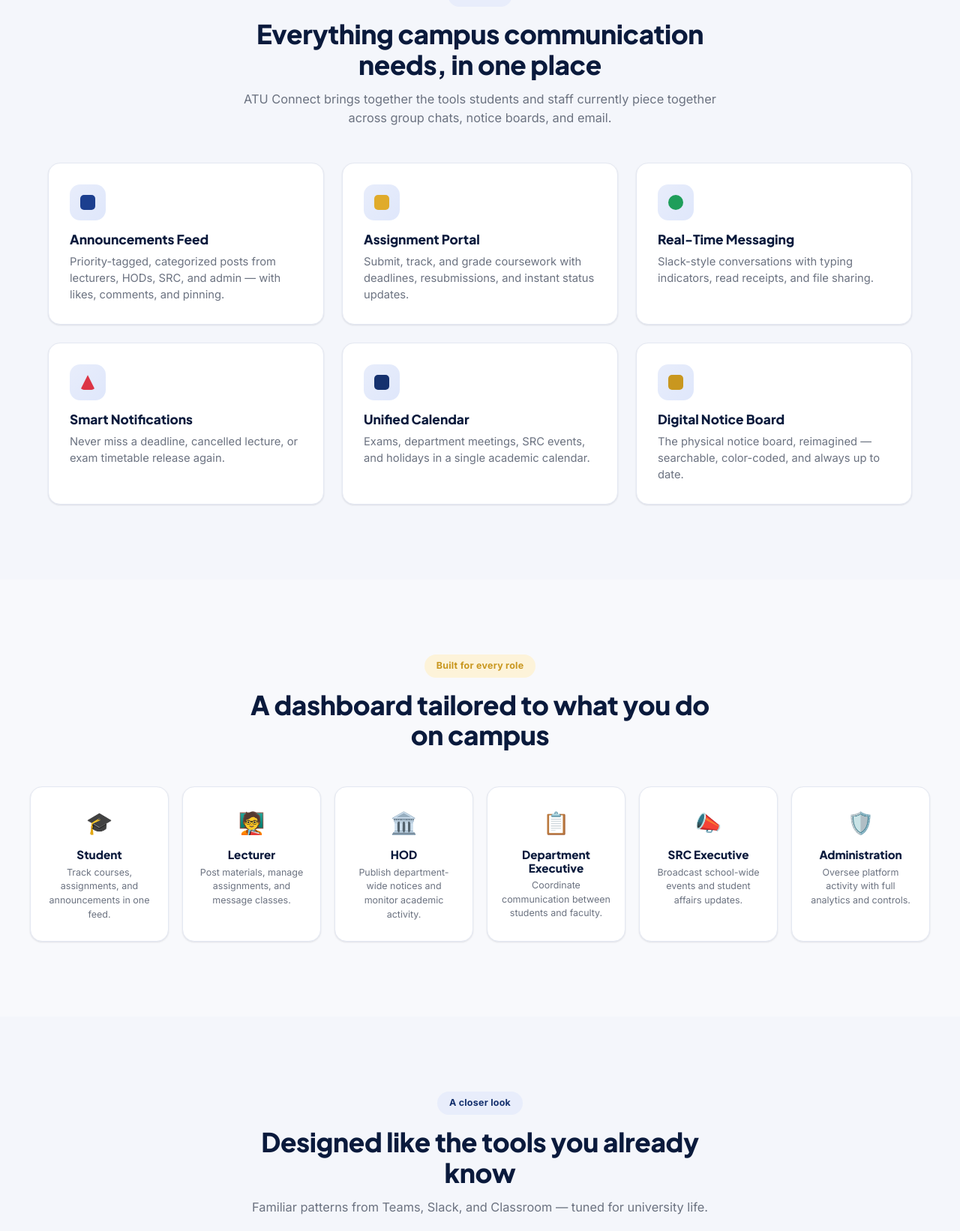
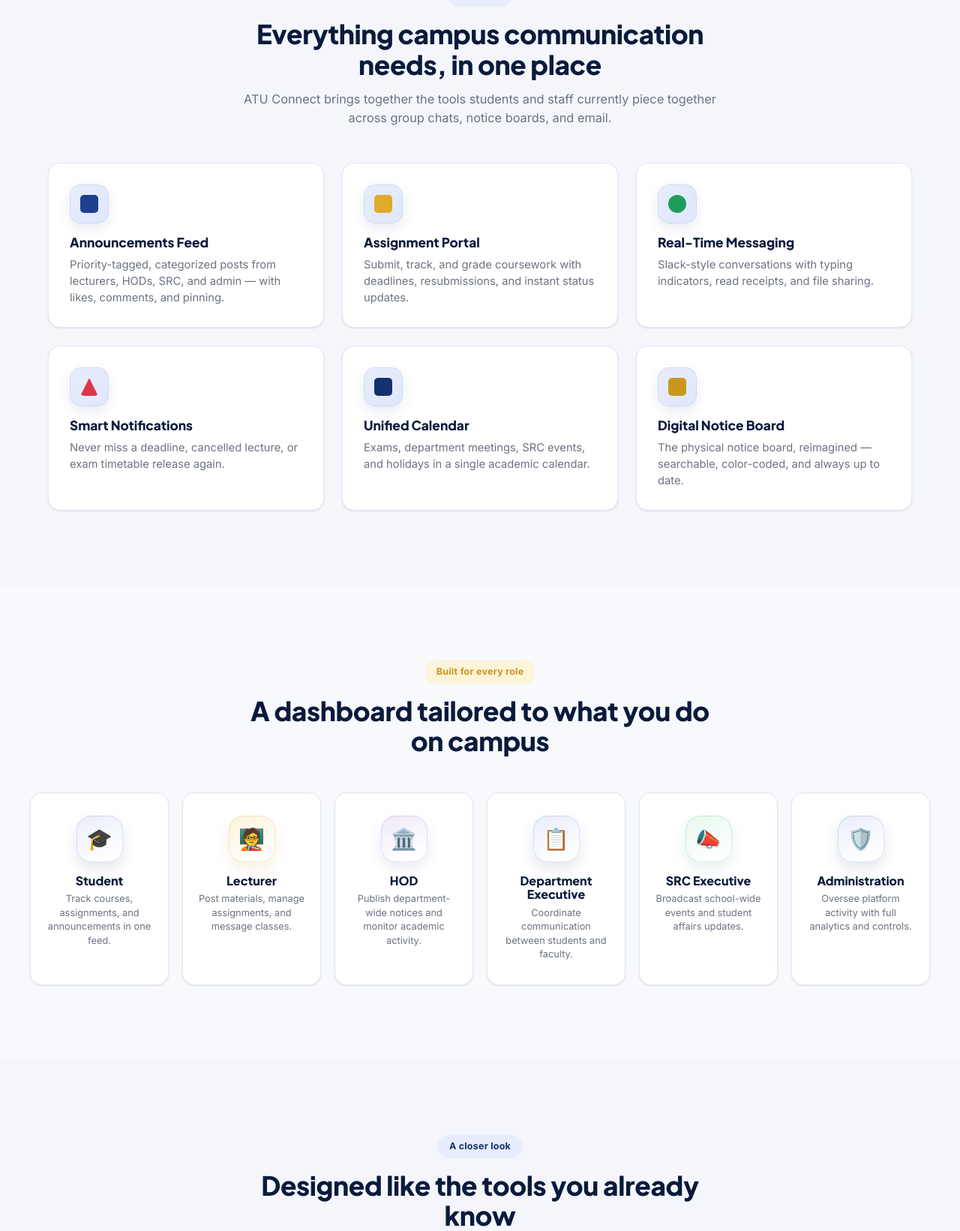
Before and after one commit to Harriet2025/ATU-connect, a PHP site: page /atu-connect/index.html in a window 1280 px wide. Shown: the part 991-2633 px from the top of the page at 75% size. Run offline with PHP 8.4, Linux system fonts and the light colour scheme; some libraries are stand-ins or nearby versions.

Commit message:
Premium polish on landing page role + feature icons
- Role emojis now sit in soft, rounded gradient tiles (rotating blue/
  gold/purple/green tint across the row) instead of floating bare, with
  a hover lift and a gradient accent bar on each card.
- Feature icons get a matching inset ring, shadow, and hover scale.

Co-Authored-By: Claude Opus 4.8 <noreply@anthropic.com>

```diff
--- a/css/style.css
+++ b/css/style.css
@@ -322,15 +322,18 @@ button{ font-family:inherit; cursor:pointer; border:none; background:none; }
   box-shadow:var(--shadow-sm);
   transition:transform .2s ease, box-shadow .2s ease;
 }
-.feature-card:hover{ transform:translateY(-4px); box-shadow:var(--shadow-md); }
+.feature-card:hover{ transform:translateY(-6px); box-shadow:var(--shadow-lg); }
 .feature-card h3{ font-size:1.08rem; margin:16px 0 8px; }
 .feature-card p{ color:var(--text-500); font-size:.92rem; }
 
 .feature-icon{
-  width:48px; height:48px; border-radius:14px;
+  width:52px; height:52px; border-radius:15px;
   background:linear-gradient(135deg, var(--blue-100), #dfe7fb);
   position:relative;
+  box-shadow:inset 0 0 0 1px rgba(41,82,179,.1), 0 6px 16px rgba(21,49,110,.1);
+  transition:transform .25s ease;
 }
+.feature-card:hover .feature-icon{ transform:scale(1.08) translateY(-2px); }
 .feature-icon::after{
   content:''; position:absolute; inset:14px;
   border-radius:5px; background:var(--blue-600);
@@ -351,18 +354,47 @@ button{ font-family:inherit; cursor:pointer; border:none; background:none; }
   display:grid; grid-template-columns:repeat(6, 1fr); gap:18px;
 }
 .role-card{
+  position:relative;
   background:var(--surface);
   border:1px solid var(--border);
   border-radius:var(--radius-md);
-  padding:26px 18px;
+  padding:30px 20px;
   text-align:center;
   box-shadow:var(--shadow-sm);
-  transition:transform .2s ease, box-shadow .2s ease, border-color .2s ease;
+  overflow:hidden;
+  transition:transform .25s ease, box-shadow .25s ease, border-color .25s ease;
 }
-.role-card:hover{ transform:translateY(-4px); box-shadow:var(--shadow-md); border-color:var(--gold-500); }
-.role-icon{ font-size:1.8rem; margin-bottom:12px; }
-.role-card h4{ font-size:.95rem; margin-bottom:6px; }
-.role-card p{ font-size:.78rem; color:var(--text-500); }
+/* gradient accent bar that reveals on hover for a premium finish */
+.role-card::before{
+  content:'';
+  position:absolute; top:0; left:0; right:0; height:3px;
+  background:linear-gradient(90deg, var(--blue-500), var(--gold-500));
+  opacity:0; transition:opacity .25s ease;
+}
+.role-card:hover{ transform:translateY(-6px); box-shadow:var(--shadow-lg); border-color:transparent; }
+.role-card:hover::before{ opacity:1; }
+
+/* Emojis sit inside a soft, rounded gradient tile instead of floating bare —
+   consistent size, subtle ring + shadow, gentle lift on hover. */
+.role-icon{
+  width:62px; height:62px;
+  margin:0 auto 16px;
+  display:flex; align-items:center; justify-content:center;
+  font-size:1.75rem; line-height:1;
+  border-radius:20px;
+  background:linear-gradient(155deg, var(--blue-100) 0%, #ffffff 85%);
+  box-shadow:inset 0 0 0 1px rgba(41,82,179,.14), 0 8px 18px rgba(21,49,110,.12);
+  transition:transform .25s ease, box-shadow .25s ease;
+}
+.role-card:hover .role-icon{ transform:scale(1.07) translateY(-2px); box-shadow:inset 0 0 0 1px rgba(41,82,179,.2), 0 12px 24px rgba(21,49,110,.18); }
+
+/* rotate the tile tint across the row so the grid feels rich, not uniform */
+.role-card:nth-child(6n+2) .role-icon{ background:linear-gradient(155deg, var(--gold-100) 0%, #ffffff 85%); box-shadow:inset 0 0 0 1px rgba(201,151,31,.18), 0 8px 18px rgba(201,151,31,.14); }
+.role-card:nth-child(6n+3) .role-icon{ background:linear-gradient(155deg, var(--purple-100) 0%, #ffffff 85%); box-shadow:inset 0 0 0 1px rgba(124,92,191,.16), 0 8px 18px rgba(124,92,191,.14); }
+.role-card:nth-child(6n+5) .role-icon{ background:linear-gradient(155deg, var(--success-bg) 0%, #ffffff 85%); box-shadow:inset 0 0 0 1px rgba(30,158,90,.16), 0 8px 18px rgba(30,158,90,.12); }
+
+.role-card h4{ font-size:1rem; margin-bottom:6px; }
+.role-card p{ font-size:.8rem; color:var(--text-500); line-height:1.45; }
 
 /* =========================================================
    PREVIEW
```
